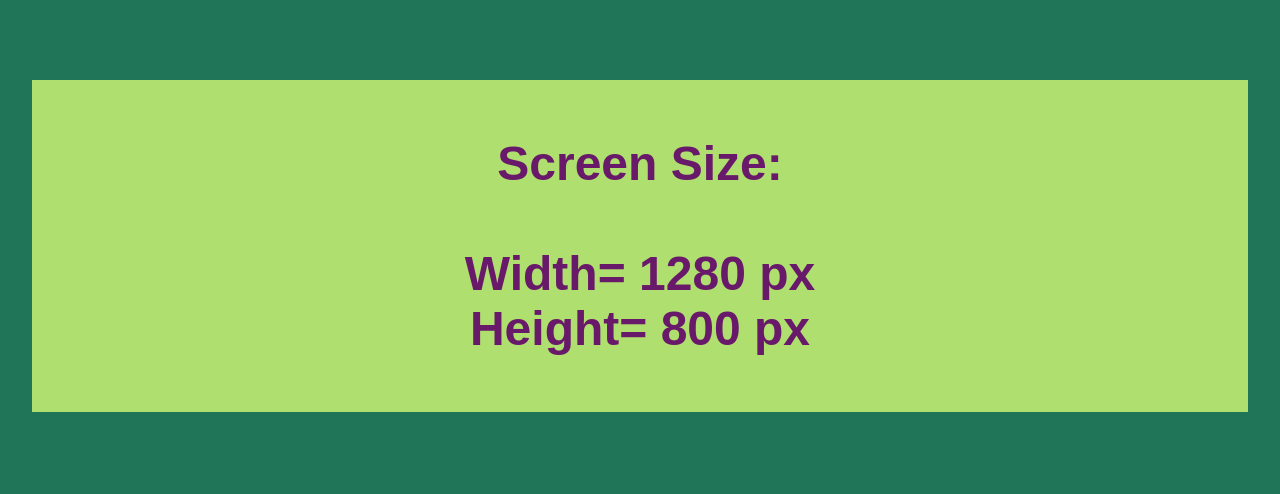
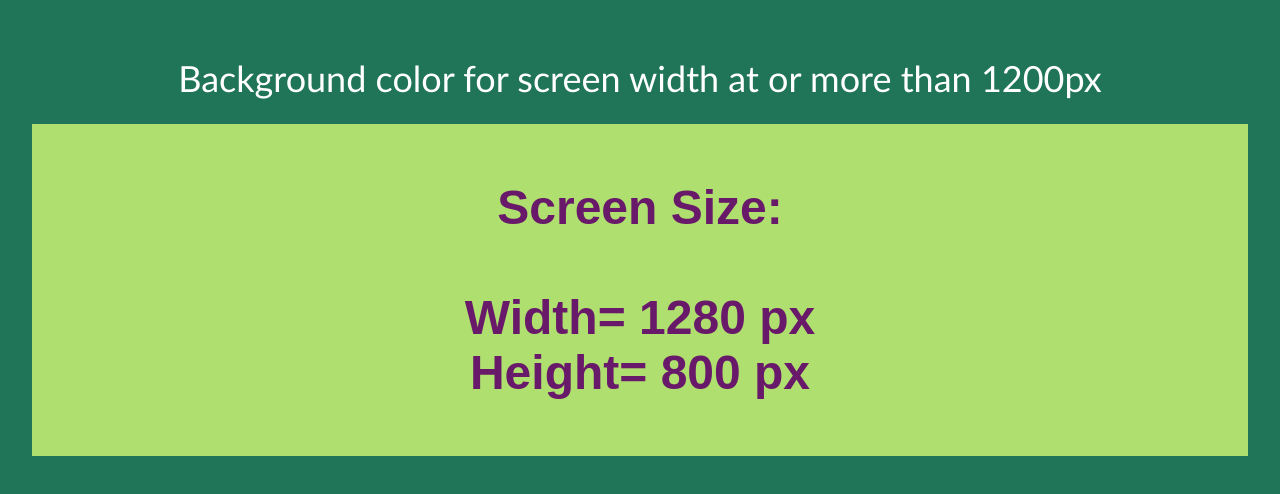
Before and after one commit to AhMeowCat/AhMeowCat-MM106Assignment11, a plain HTML site: page index.html in a window 1280 px wide. Drawn offline with Linux system fonts and the light colour scheme.

Commit message:
Add files via upload

```diff
--- a/css/style.css
+++ b/css/style.css
@@ -7,6 +7,13 @@ body {
   padding-top: 2em;
 }
 
+#title {
+  color: white;
+  font-size: 1.5em;
+  font-family:'Gill Sans', 'Gill Sans MT', Calibri, 'Trebuchet MS', sans-serif;
+  text-align: center;
+}
+
 #wh {
   background-color: rgb(174, 223, 111);
   padding: 1em;
--- a/index.html
+++ b/index.html
@@ -9,6 +9,9 @@
   <script src="js/windowSize.js"></script>
 </head>
 <body>
+  <div id="title">
+    <h1>Assignment 11 JavaScript</h1>
+  </div>
   <div id="wh">
   </div>
 </body>
--- a/js/windowSize.js
+++ b/js/windowSize.js
@@ -5,11 +5,17 @@ onload = function getSize() {
   let h = this.document.documentElement.clientHeight;
   this.document.getElementById("wh").innerHTML = "<h1>Screen Size:<br><br>Width= " + w + " px<br>" + "Height= " + h + "  px<h1>"
   this.window.addEventListener("resize", getSize);
+
+  let title = this.document.getElementById("title");
+
   if (w < 1200 && w >= 600) {
     this.document.body.style.backgroundColor = "#42789e";
+    title.textContent = "Background color for screen width between 600px & 1200px";
   } else if (w < 600) {
     this.document.body.style.backgroundColor = "#967bb6";
+    title.textContent = "Background color for screen width of less than 600px";
   } else if (w >= 1200) {
     this.document.body.style.backgroundColor = "rgb(32, 117, 89)";
+    title.textContent = "Background color for screen width at or more than 1200px";
   }
 }
```
